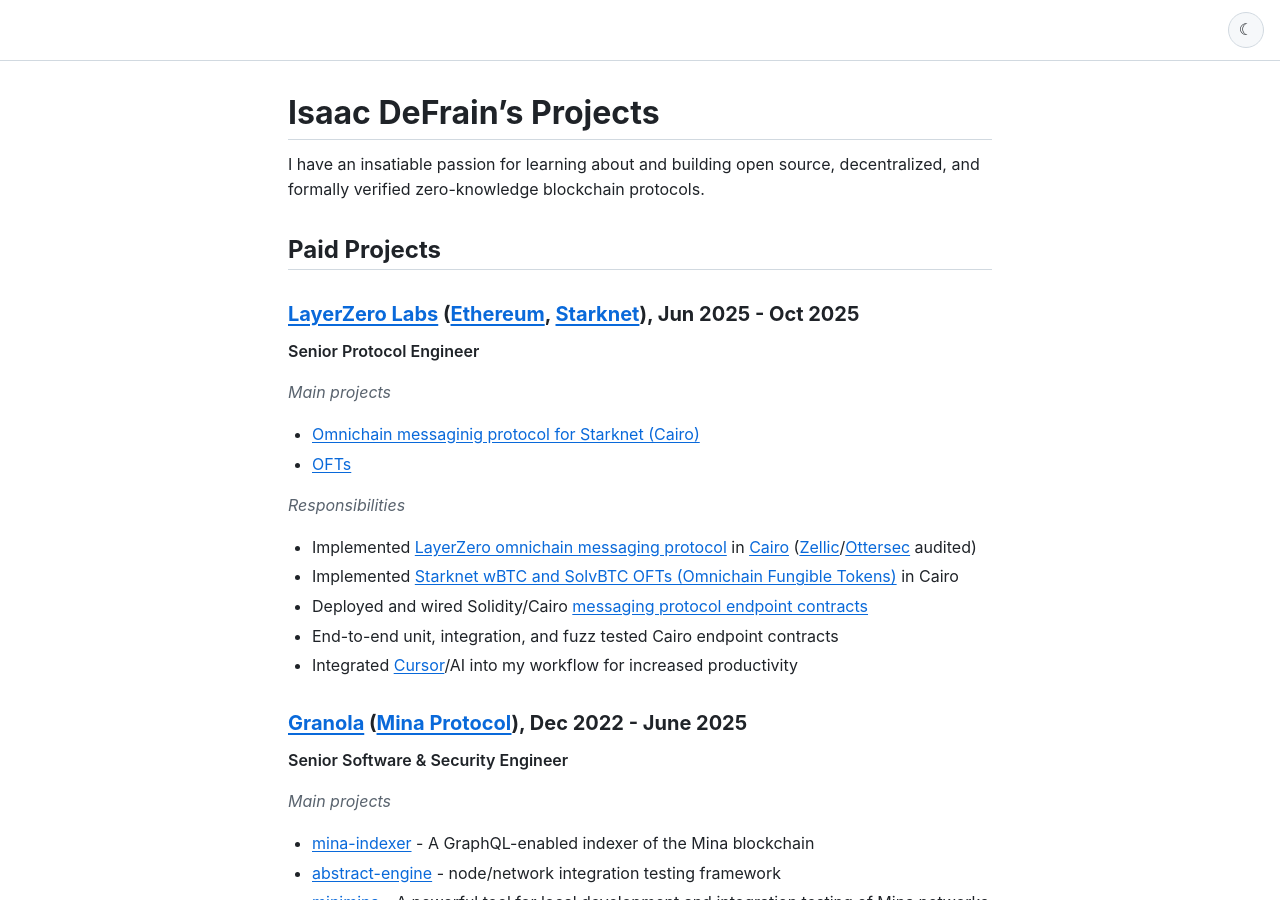
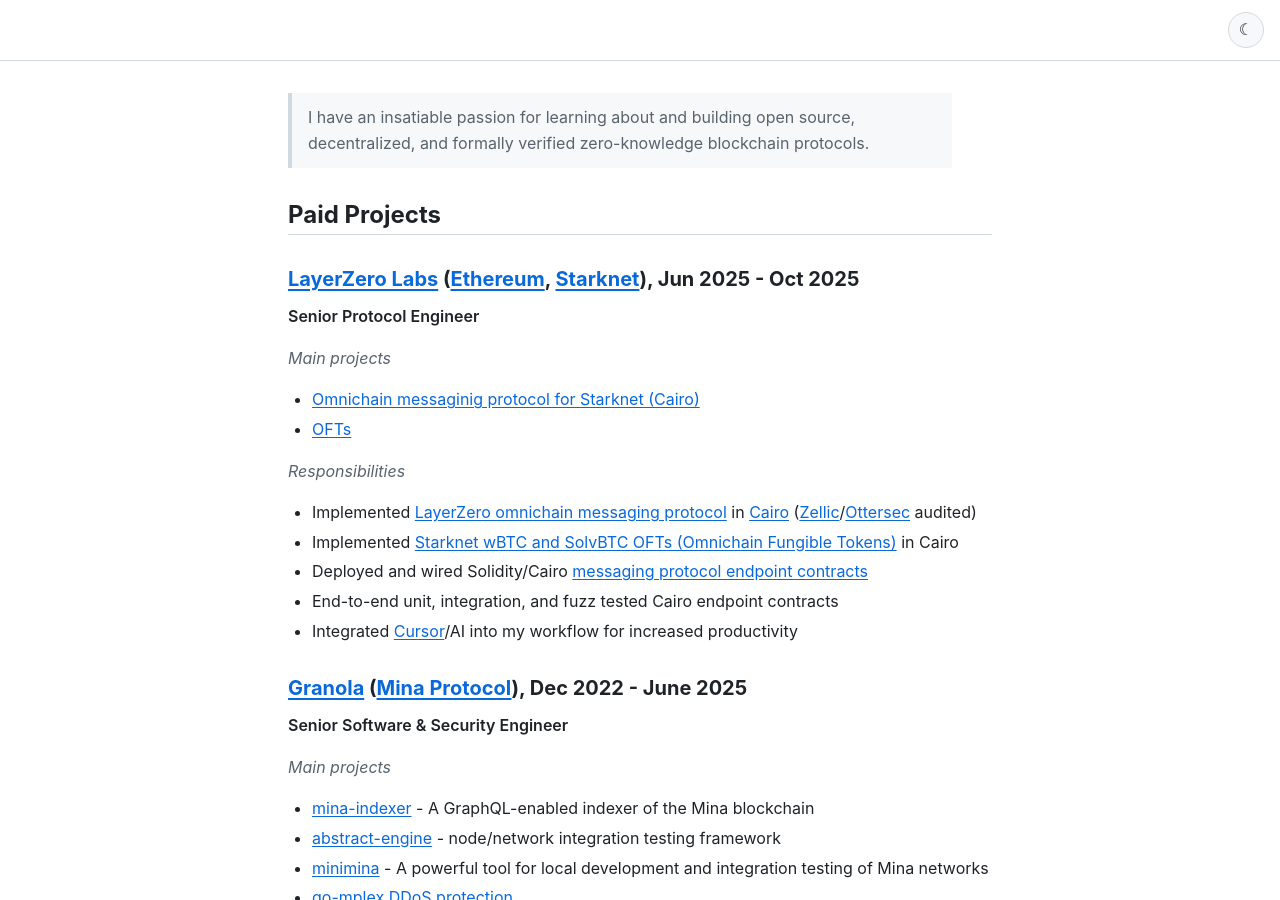
Before and after one commit to Isaac-DeFrain/projects, a Jekyll site: the page built from index.md, in a window 1280 px wide and 900 px high. Built offline with Jekyll 4.4.1, drawn with Linux system fonts in a browser that asks for light colours.

Commit message:
chore remove redundant heading

```diff
--- a/index.md
+++ b/index.md
@@ -3,9 +3,7 @@ layout: default
 title: Isaac DeFrain's Projects
 ---
 
-# Isaac DeFrain's Projects
-
-I have an insatiable passion for learning about and building open source, decentralized, and formally verified zero-knowledge blockchain protocols.
+> I have an insatiable passion for learning about and building open source, decentralized, and formally verified zero-knowledge blockchain protocols.
 
 ## Paid Projects
 
```
Also changed, not shown: .markdownlint.json, README.md.
